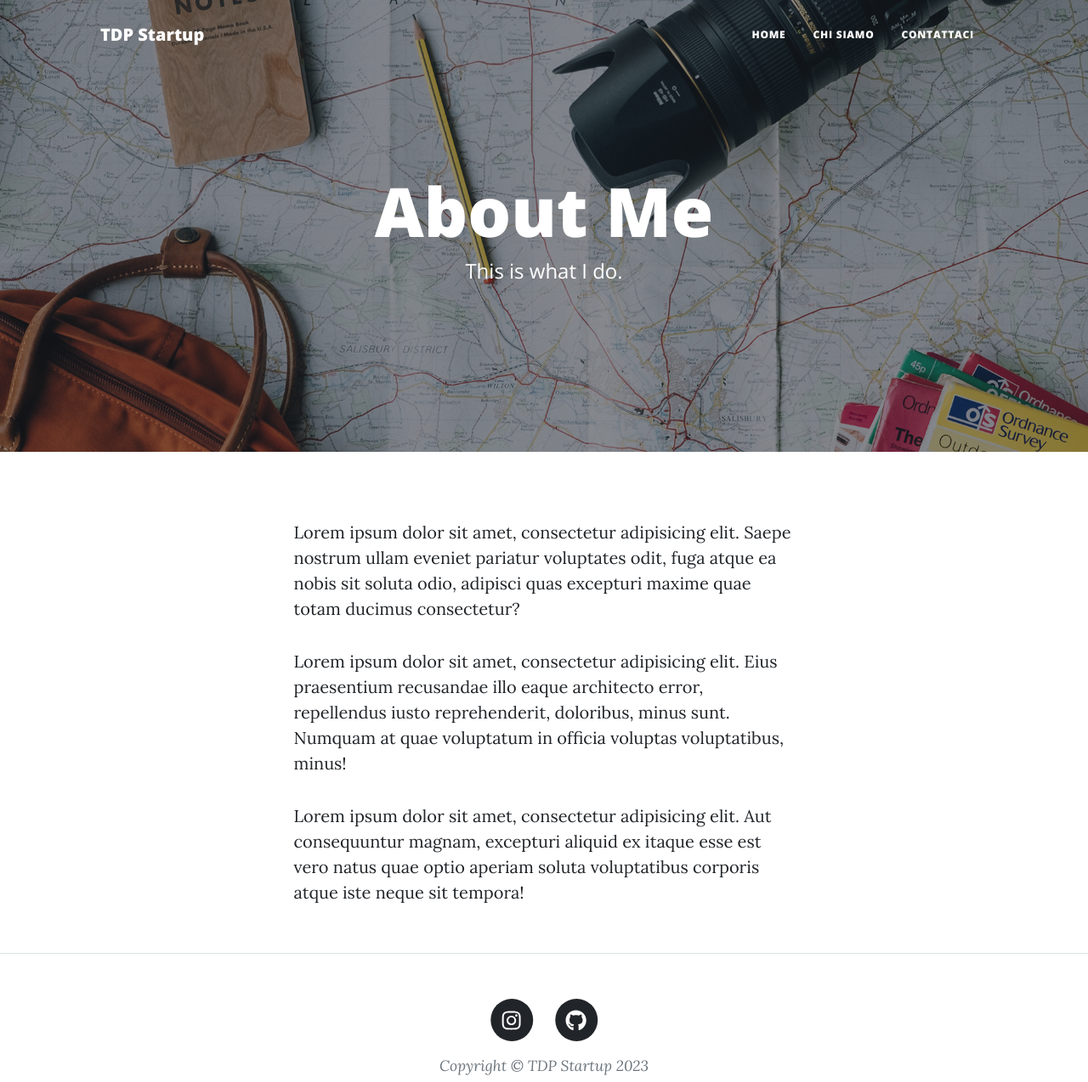
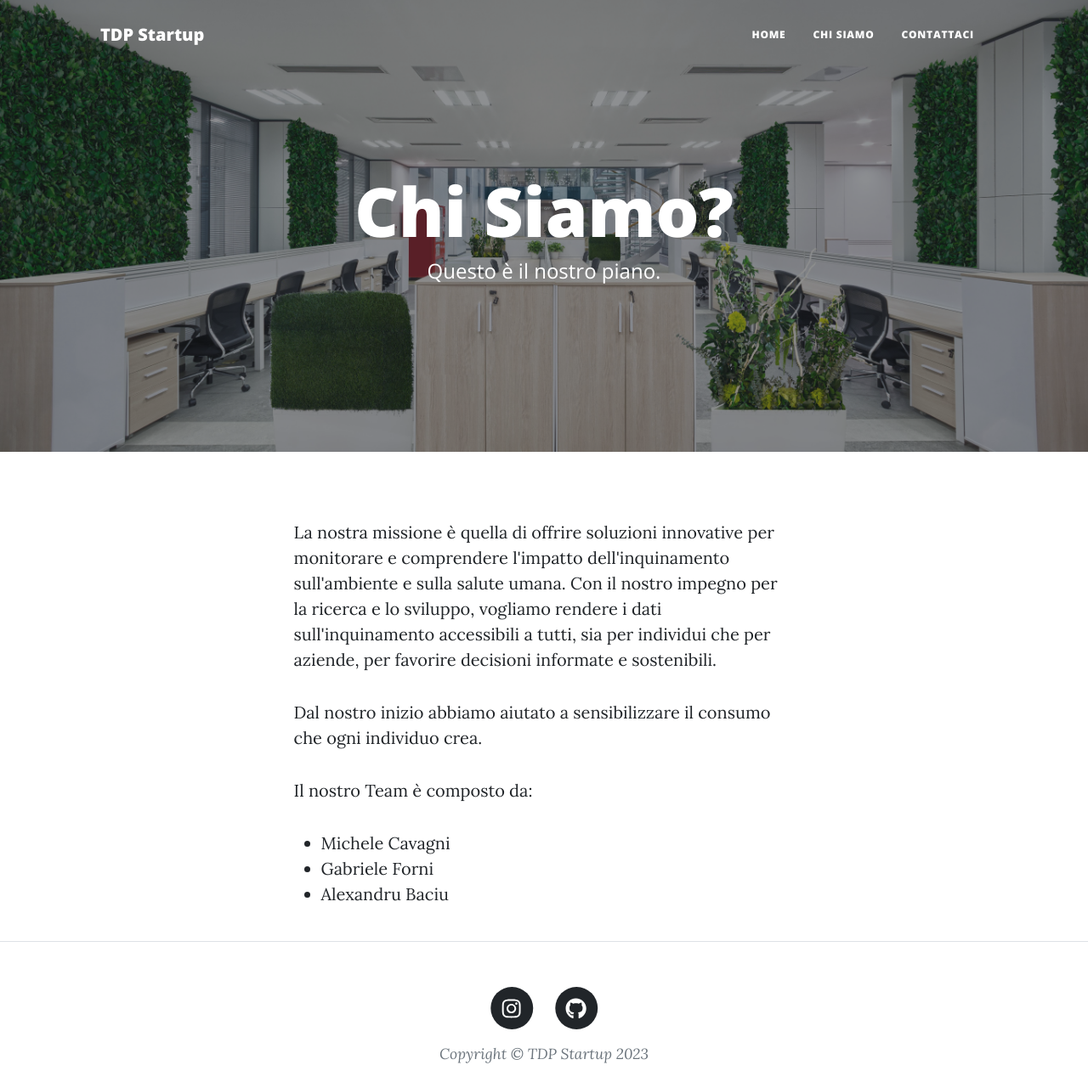
Before and after one commit to ABAJAJA/TDP_Progetto, a Flask app: page /chi-siamo in a window 1280 px wide. Shown: the whole page at 85% size. After the commit the page ends 1252 px from the top, so only its background shows below. Run offline with Flask 3, Linux system fonts and the light colour scheme; some libraries are stand-ins or nearby versions.

Commit message:
Modifica pagina "chi siamo"
Ho modificato la pagina aggiungendo foto e descrizione .
aggiustato qualche errore

```diff
--- a/templates/about.html
+++ b/templates/about.html
@@ -1,5 +1,6 @@
 <!DOCTYPE html>
 <html lang="en">
+
 <head>
     <meta charset="utf-8" />
     <meta name="viewport" content="width=device-width, initial-scale=1, shrink-to-fit=no" />
@@ -12,6 +13,7 @@
     <link href="https://fonts.googleapis.com/css?family=Open+Sans:300italic,400italic,600italic,700italic,800italic,400,300,600,700,800" rel="stylesheet" type="text/css" />
     <link href="{{ url_for('static', filename='css/styles.css') }}" rel="stylesheet" />
 </head>
+
 <body>
     <nav class="navbar navbar-expand-lg navbar-light" id="mainNav">
         <div class="container px-4 px-lg-5">
@@ -29,13 +31,13 @@
             </div>
         </div>
     </nav>
-        <header class="masthead" style="background-image: url('assets/img/about-bg.jpg')">
+    <header class="masthead" style="background-image: url('{{ url_for('static', filename='img/about-bg.jpg') }}')">
         <div class="container position-relative px-4 px-lg-5">
             <div class="row gx-4 gx-lg-5 justify-content-center">
                 <div class="col-md-10 col-lg-8 col-xl-7">
                     <div class="page-heading">
-                            <h1>About Me</h1>
-                            <span class="subheading">This is what I do.</span>
+                        <h1>Chi Siamo?</h1>
+                        <span class="subheading">Questo è il nostro piano.</span>
                     </div>
                 </div>
             </div>
@@ -46,9 +48,15 @@
         <div class="container px-4 px-lg-5">
             <div class="row gx-4 gx-lg-5 justify-content-center">
                 <div class="col-md-10 col-lg-8 col-xl-7">
-                        <p>Lorem ipsum dolor sit amet, consectetur adipisicing elit. Saepe nostrum ullam eveniet pariatur voluptates odit, fuga atque ea nobis sit soluta odio, adipisci quas excepturi maxime quae totam ducimus consectetur?</p>
-                        <p>Lorem ipsum dolor sit amet, consectetur adipisicing elit. Eius praesentium recusandae illo eaque architecto error, repellendus iusto reprehenderit, doloribus, minus sunt. Numquam at quae voluptatum in officia voluptas voluptatibus, minus!</p>
-                        <p>Lorem ipsum dolor sit amet, consectetur adipisicing elit. Aut consequuntur magnam, excepturi aliquid ex itaque esse est vero natus quae optio aperiam soluta voluptatibus corporis atque iste neque sit tempora!</p>
+                    <p>La nostra missione è quella di offrire soluzioni innovative per monitorare e comprendere l'impatto dell'inquinamento sull'ambiente e sulla salute umana. Con il nostro impegno per la ricerca e lo sviluppo, vogliamo rendere i dati sull'inquinamento
+                        accessibili a tutti, sia per individui che per aziende, per favorire decisioni informate e sostenibili.</p>
+                    <p>Dal nostro inizio abbiamo aiutato a sensibilizzare il consumo che ogni individuo crea.</p>
+                    <p>Il nostro Team è composto da:</p>
+                    <ul>
+                        <li>Michele Cavagni</li>
+                        <li>Gabriele Forni</li>
+                        <li>Alexandru Baciu</li>
+                    </ul>
                 </div>
             </div>
         </div>
@@ -85,4 +93,5 @@
     <script src="https://cdn.jsdelivr.net/npm/bootstrap@5.2.3/dist/js/bootstrap.bundle.min.js"></script>
     <script src="{{ url_for('static', filename='js/scripts.js') }}"></script>
 </body>
+
 </html>
```
Also changed, not shown: static/img/about-bg.jpg. Lines whose indentation alone changed are shown as unchanged.
